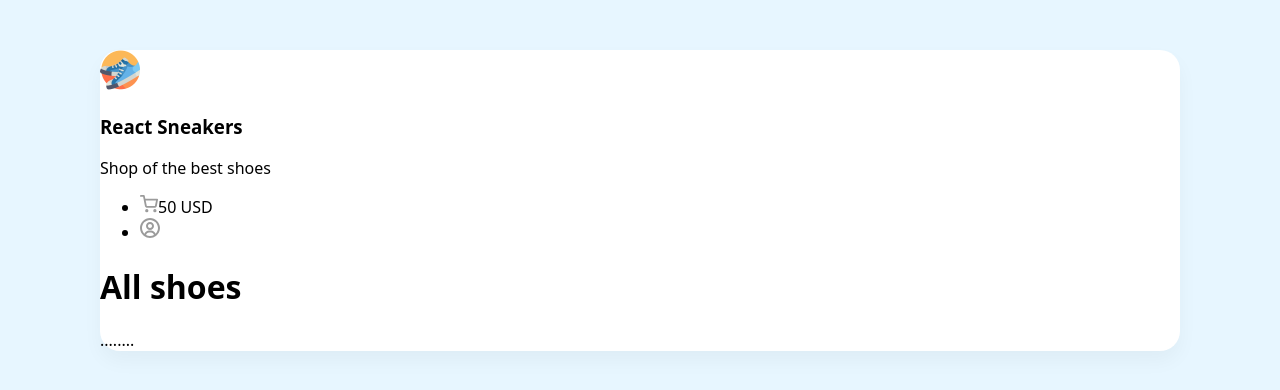
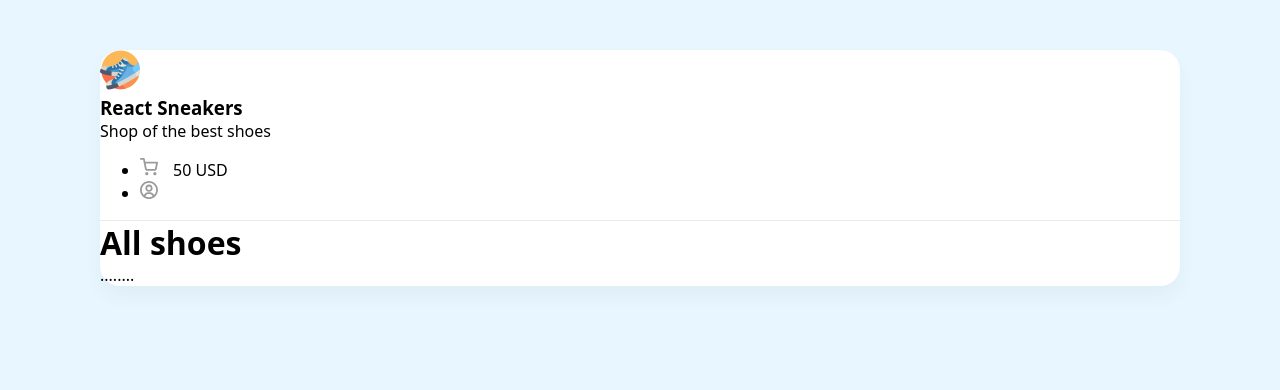
Before and after one commit to Strelna/react-boards, a React (Create React App) app: page / in a window 1280 px wide. Shown: the top 390 px of the page. Built offline with nearby package versions, Linux system fonts and the light colour scheme.

Commit message:
import of fonts

```diff
--- a/package.json
+++ b/package.json
@@ -6,6 +6,7 @@
     "@testing-library/jest-dom": "^5.16.5",
     "@testing-library/react": "^13.4.0",
     "@testing-library/user-event": "^13.5.0",
+    "macro-css": "^1.0.5",
     "react": "^18.2.0",
     "react-dom": "^18.2.0",
     "react-scripts": "5.0.1",
--- a/src/App.js
+++ b/src/App.js
@@ -1,38 +1,25 @@
 function App() {
   return (
-    <div className="wrapper">
-      <header>
-        <div className="headerLeft">
+    <div className="wrapper clear">
+      <header className="d-flex justify-between align-center p-40">
+        <div className="d-flex align-center">
           <img width={40} height={40} src="/img/logo.png" alt="logo" />
-          <div className="headerInfo">
-            <h3>React Sneakers</h3>
+          <div>
+            <h3 className="text-uppercase">React Sneakers</h3>
             <p>Shop of the best shoes</p>
           </div>
         </div>
-        <ul className="headerRight">
-          <li>
+        <ul className="d-flex">
+          <li className="mr-30">
             <img width={18} height={18} src="/img/cart.svg" alt="cart" />
             <span>50 USD</span>
           </li>
           <li>
-            <svg
-              width="20"
-              height="20"
-              viewBox="0 0 20 20"
-              fill="none"
-              xmlns="http://www.w3.org/2000/svg"
-            >
-              <path
-                fill-rule="evenodd"
-                clip-rule="evenodd"
-                d="M0 10C0 4.579 4.579 0 10 0C15.421 0 20 4.579 20 10C20 13.19 18.408 16.078 16 17.924V18H15.898C14.23 19.245 12.187 20 10 20C7.813 20 5.77 19.245 4.102 18H4V17.924C1.592 16.078 0 13.189 0 10ZM7.12347 15.236C6.59154 15.6639 6.22136 16.2604 6.074 16.927C7.242 17.604 8.584 18 10 18C11.416 18 12.758 17.604 13.926 16.927C13.7785 16.2605 13.4082 15.6641 12.8764 15.2362C12.3445 14.8083 11.6827 14.5744 11 14.573H9C8.3173 14.5742 7.6554 14.808 7.12347 15.236ZM13.7677 13.4117C14.5877 13.9574 15.2286 14.7329 15.61 15.641C17.077 14.182 18 12.176 18 10C18 5.663 14.337 2 10 2C5.663 2 2 5.663 2 10C2 12.176 2.923 14.182 4.39 15.641C4.77144 14.7329 5.41227 13.9574 6.23227 13.4117C7.05227 12.866 8.01501 12.5742 9 12.573H11C11.985 12.5742 12.9477 12.866 13.7677 13.4117ZM6 8C6 5.72 7.72 4 10 4C12.28 4 14 5.72 14 8C14 10.28 12.28 12 10 12C7.72 12 6 10.28 6 8ZM8 8C8 9.178 8.822 10 10 10C11.178 10 12 9.178 12 8C12 6.822 11.178 6 10 6C8.822 6 8 6.822 8 8Z"
-                fill="#9B9B9B"
-              />
-            </svg>
+            <img width={18} height={18} src="/img/user.svg" alt="user" />
           </li>
         </ul>
       </header>
-      <div className="content">
+      <div className="content p-40">
         <h1>All shoes</h1>
         ........
       </div>
--- a/src/index.scss
+++ b/src/index.scss
@@ -1,14 +1,33 @@
+@import url("https://fonts.googleapis.com/css2?family=Inter:wght@400;500;600;700&display=swap");
+
 body {
   margin: 0;
-  font-family: system-ui, -apple-system, BlinkMacSystemFont, 'Segoe UI', Roboto, Oxygen, Ubuntu, Cantarell, 'Open Sans', 'Helvetica Neue', sans-serif;
+  font-family: system-ui, -apple-system, BlinkMacSystemFont, "Segoe UI", Roboto,
+    Oxygen, Ubuntu, Cantarell, "Open Sans", "Helvetica Neue", sans-serif;
   -webkit-font-smoothing: antialiased;
   -moz-osx-font-smoothing: grayscale;
   background-color: #e7f6ff;
 }
 .wrapper {
-background: #FFFFFF;
-box-shadow: 0px 10px 20px rgba(0, 0, 0, 0.04);
-border-radius: 20px;
-max-width: 1080px;
-margin: 50px auto;
+  background: #ffffff;
+  box-shadow: 0px 10px 20px rgba(0, 0, 0, 0.04);
+  border-radius: 20px;
+  max-width: 1080px;
+  margin: 50px auto;
 }
+
+header {
+  border-bottom: 1px solid #eaeaea;
+  img {
+    margin-right: 15px;
+  }
+  h3,
+  p {
+    margin: 0;
+  }
+}
+.content {
+  h1 {
+    margin: 0;
+  }
+}
```
Also changed, not shown: src/index.js (+6 -6 lines), 1 other file (tests, documents, lock files or other folders).
